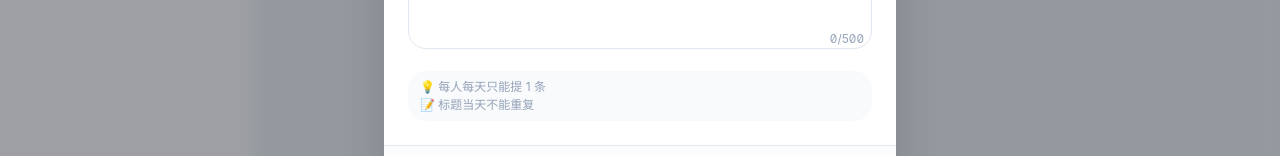
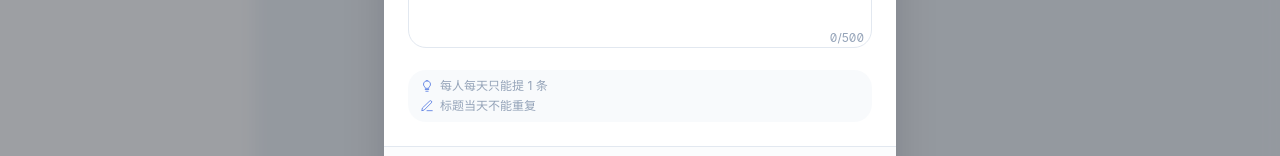
Before and after one commit to TimeCraker/Lekao, a Next.js app: page /dashboard/ideas in a window 1280 px wide. Both pictures are taken after a click on the button "提个建议". Shown: the part 425-581 px from the top of the page. Built offline with nearby package versions, Linux system fonts and the light colour scheme; no server answers.

Commit message:
fix(icons): 提个建议弹窗提示区 emoji → SVG
漏改：💡 每人每天只能提 1 条 + 📝 标题当天不能重复
改为 LightbulbIcon + EditIcon（左侧 icon + 文字横排）

```diff
--- a/src/components/ideas/idea-submit-dialog.tsx
+++ b/src/components/ideas/idea-submit-dialog.tsx
@@ -10,7 +10,7 @@ import { useState, useEffect, useEffectEvent } from "react";
 import { motion, AnimatePresence } from "motion/react";
 import { PressableButton } from "@/components/ui/pressable-button";
 import { SuccessBurst } from "@/components/ui/success-burst";
-import { XIcon, LightbulbIcon, SparklesIcon } from "@/components/icons";
+import { XIcon, LightbulbIcon, SparklesIcon, EditIcon } from "@/components/icons";
 import { findSensitiveWords } from "@/lib/sensitive-words";
 
 interface SubmitDialogProps {
@@ -188,9 +188,15 @@ export function IdeaSubmitDialog({ open, onClose, onSuccess }: SubmitDialogProps
               </div>
 
               {/* 提示 + 错误 */}
-              <div className="text-xs text-ink-subtle bg-canvas-alt/50 rounded-lg px-3 py-2 space-y-0.5">
-                <div>💡 每人每天只能提 1 条</div>
-                <div>📝 标题当天不能重复</div>
+              <div className="text-xs text-ink-subtle bg-canvas-alt/50 rounded-lg px-3 py-2 space-y-1">
+                <div className="flex items-center gap-1.5">
+                  <LightbulbIcon className="w-3.5 h-3.5 text-accent-text/70" />
+                  <span>每人每天只能提 1 条</span>
+                </div>
+                <div className="flex items-center gap-1.5">
+                  <EditIcon className="w-3.5 h-3.5 text-accent-text/70" />
+                  <span>标题当天不能重复</span>
+                </div>
               </div>
               {error && (
                 <div className="text-sm text-danger bg-danger/5 border border-danger/20 rounded-lg px-3 py-2">
```
